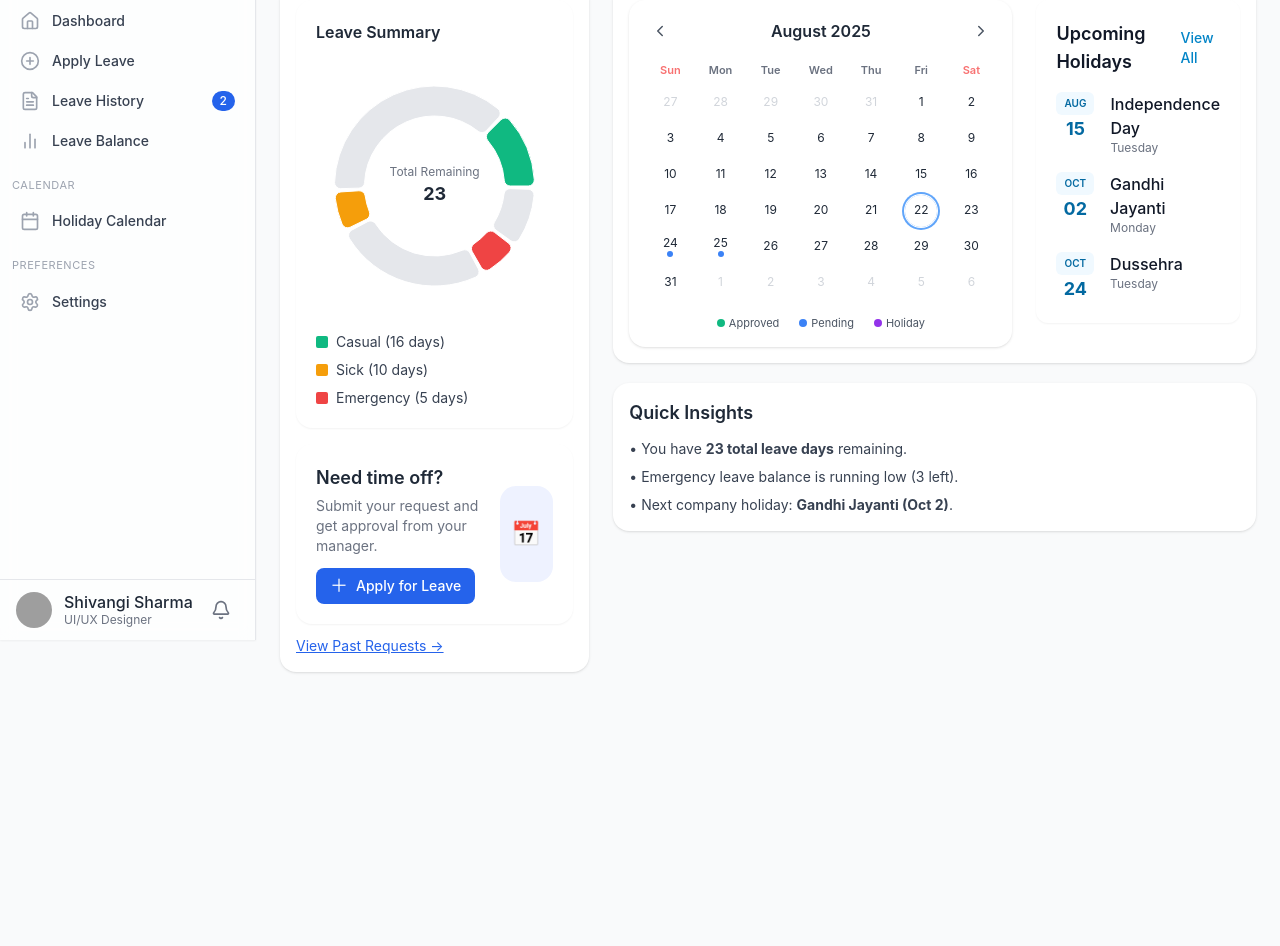
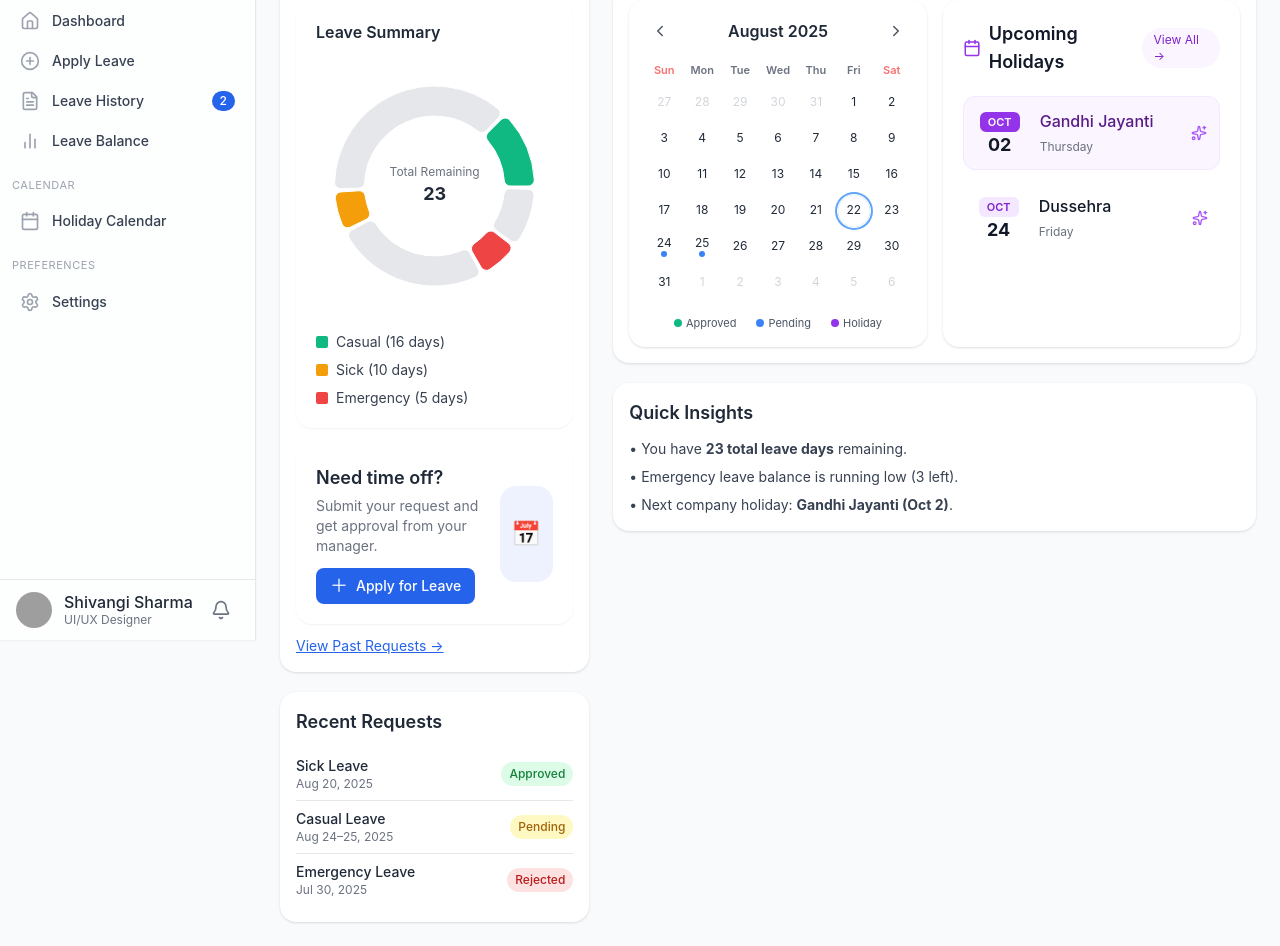
Before and after one commit to Akku-Rawat/leave-management-system, a React (Vite) app in the folder leave-management-frontend/: page /dashboard in a window 1280 px wide. Shown: the part 160-1106 px from the top of the page. Before the commit the page ends 856 px from the top, so only its background shows below. Built offline with nearby package versions, Linux system fonts and the light colour scheme; grey boxes are pictures that could not be loaded.

Commit message:
user view dashboard v1

```diff
--- a/leave-management-frontend/src/Components/CompactCalendarCard.tsx
+++ b/leave-management-frontend/src/Components/CompactCalendarCard.tsx
@@ -84,21 +84,27 @@ const SimpleCalendar: React.FC<CalendarProps> = ({ events }) => {
   };
 
   return (
-    <div className="bg-white rounded-2xl shadow p-4 flex flex-col max-w-sm">
+    <div className="bg-white rounded-2xl shadow p-4 flex flex-col w-full">
       {/* Header */}
       <div className="flex items-center justify-between mb-4">
         <button
           onClick={() =>
-            setCurrent(new Date(current.getFullYear(), current.getMonth() - 1, 1))
+            setCurrent(
+              new Date(current.getFullYear(), current.getMonth() - 1, 1)
+            )
           }
           className="p-1.5 rounded-full hover:bg-gray-100 transition"
         >
           <ChevronLeft size={18} className="text-gray-600" />
         </button>
-        <div className="text-base font-semibold text-gray-800">{monthLabel}</div>
+        <div className="text-base font-semibold text-gray-800">
+          {monthLabel}
+        </div>
         <button
           onClick={() =>
-            setCurrent(new Date(current.getFullYear(), current.getMonth() + 1, 1))
+            setCurrent(
+              new Date(current.getFullYear(), current.getMonth() + 1, 1)
+            )
           }
           className="p-1.5 rounded-full hover:bg-gray-100 transition"
         >
@@ -160,15 +166,24 @@ const SimpleCalendar: React.FC<CalendarProps> = ({ events }) => {
       {/* Legend */}
       <div className="flex justify-center gap-5 mt-4 text-[11px] text-gray-600">
         <div className="flex items-center gap-1">
-          <span className="h-2 w-2 rounded-full" style={{ backgroundColor: "#10b981" }} />
+          <span
+            className="h-2 w-2 rounded-full"
+            style={{ backgroundColor: "#10b981" }}
+          />
           <span>Approved</span>
         </div>
         <div className="flex items-center gap-1">
-          <span className="h-2 w-2 rounded-full" style={{ backgroundColor: "#3b82f6" }} />
+          <span
+            className="h-2 w-2 rounded-full"
+            style={{ backgroundColor: "#3b82f6" }}
+          />
           <span>Pending</span>
         </div>
         <div className="flex items-center gap-1">
-          <span className="h-2 w-2 rounded-full" style={{ backgroundColor: "#9333ea" }} />
+          <span
+            className="h-2 w-2 rounded-full"
+            style={{ backgroundColor: "#9333ea" }}
+          />
           <span>Holiday</span>
         </div>
       </div>
--- a/leave-management-frontend/src/Components/UpcomingHolidays.tsx
+++ b/leave-management-frontend/src/Components/UpcomingHolidays.tsx
@@ -1,70 +1,107 @@
 // src/components/UpcomingHolidays.tsx
 import React from "react";
 import { Link } from "react-router-dom";
+import { Calendar, Sparkles } from "lucide-react";
 
 export type Holiday = {
-  dateISO: string; // e.g., "2023-08-15"
-  name: string;    // e.g., "Independence Day"
-  weekday: string; // e.g., "Tuesday"
+  dateISO: string;
+  name: string;
+  weekday: string;
 };
 
-// Dummy data (you can later fetch this from an API)
 const HOLIDAYS: Holiday[] = [
   { dateISO: "2023-08-15", name: "Independence Day", weekday: "Tuesday" },
-  { dateISO: "2023-10-02", name: "Gandhi Jayanti",   weekday: "Monday" },
-  { dateISO: "2023-10-24", name: "Dussehra",         weekday: "Tuesday" },
-  { dateISO: "2023-11-12", name: "Diwali",           weekday: "Sunday"  },
+  { dateISO: "2023-10-02", name: "Gandhi Jayanti", weekday: "Monday" },
+  { dateISO: "2023-10-24", name: "Dussehra", weekday: "Tuesday" },
+  { dateISO: "2023-11-12", name: "Diwali", weekday: "Sunday" },
 ];
 
-function monthDayPill(dateISO: string) {
+function monthDay(dateISO: string) {
   const d = new Date(dateISO);
-  const month = d.toLocaleString("en-US", { month: "short" }).toUpperCase(); // AUG
-  const day = String(d.getDate()).padStart(2, "0");                           // 15
-  return { month, day };
+  return {
+    month: d.toLocaleString("en-US", { month: "short" }).toUpperCase(),
+    day: String(d.getDate()).padStart(2, "0"),
+  };
 }
 
 interface UpcomingHolidaysProps {
-  items?: Holiday[]; // ✅ allow passing holidays from outside
+  items?: Holiday[];
   className?: string;
 }
 
 const UpcomingHolidays: React.FC<UpcomingHolidaysProps> = ({ items, className }) => {
-  const source = items ?? HOLIDAYS; // ✅ use provided items OR fallback to default list
-  const top3 = source
-    .slice()
+  const source = items ?? HOLIDAYS;
+
+  // Only future holidays
+  const today = new Date();
+  const upcoming = source
+    .filter((h) => new Date(h.dateISO) >= today)
     .sort((a, b) => +new Date(a.dateISO) - +new Date(b.dateISO))
     .slice(0, 3);
 
   return (
-    <div className={`bg-white rounded-xl shadow-sm p-5 ${className || ""}`}>
-      <div className="flex items-center justify-between mb-4">
-        <h3 className="text-lg font-semibold text-gray-900">Upcoming Holidays</h3>
+    <div className={`bg-white rounded-2xl shadow p-5 ${className || ""}`}>
+      {/* Header */}
+      <div className="flex items-center justify-between mb-5">
+        <h3 className="text-lg font-semibold text-gray-900 flex items-center gap-2">
+          <Calendar className="h-5 w-5 text-purple-600" />
+          Upcoming Holidays
+        </h3>
         <Link
           to="/holidays"
-          className="text-sm font-medium text-sky-600 hover:underline"
+          className="text-xs px-3 py-1 rounded-full bg-purple-50 text-purple-700 hover:bg-purple-100 transition"
         >
-          View All
+          View All →
         </Link>
       </div>
 
-      <ul className="space-y-4">
-        {top3.map((h) => {
-          const { month, day } = monthDayPill(h.dateISO);
+      {/* List */}
+      <ul className="space-y-3">
+        {upcoming.map((h, idx) => {
+          const { month, day } = monthDay(h.dateISO);
+          const isNext = idx === 0; // highlight first
           return (
-            <li key={h.dateISO} className="flex items-start gap-4">
-              {/* Date pill */}
-              <div className="flex flex-col items-center shrink-0">
-                <span className="text-[10px] font-semibold text-sky-700 bg-sky-50 px-2 py-1 rounded-md">
-                  {month}
-                </span>
-                <span className="text-lg font-bold text-sky-700">{day}</span>
+            <li
+              key={h.dateISO}
+              className={`flex items-center justify-between p-3 rounded-xl ${
+                isNext ? "bg-purple-50 border border-purple-100" : "hover:bg-gray-50"
+              } transition`}
+            >
+              {/* Left: date + details */}
+              <div className="flex items-center gap-4">
+                {/* Date badge */}
+                <div className="flex flex-col items-center w-12 shrink-0">
+                  <span
+                    className={`text-[11px] font-semibold px-2 py-0.5 rounded-md ${
+                      isNext
+                        ? "text-white bg-purple-600"
+                        : "text-purple-700 bg-purple-100"
+                    }`}
+                  >
+                    {month}
+                  </span>
+                  <span className="text-lg font-bold text-gray-900 leading-none mt-1">
+                    {day}
+                  </span>
+                </div>
+
+                {/* Details */}
+                <div>
+                  <span
+                    className={`block font-medium ${
+                      isNext ? "text-purple-900" : "text-gray-900"
+                    }`}
+                  >
+                    {h.name}
+                  </span>
+                  <span className="text-xs text-gray-500">
+                    {h.weekday}
+                  </span>
+                </div>
               </div>
 
-              {/* Name + weekday */}
-              <div>
-                <div className="text-gray-900 font-medium">{h.name}</div>
-                <div className="text-xs text-gray-500">{h.weekday}</div>
-              </div>
+              {/* Right: Consistent icon */}
+              <Sparkles className="h-4 w-4 text-purple-500" />
             </li>
           );
         })}
--- a/leave-management-frontend/src/pages/employee/Dashboard.tsx
+++ b/leave-management-frontend/src/pages/employee/Dashboard.tsx
@@ -20,17 +20,72 @@ const Dashboard: React.FC = () => {
   const summary = [
     { category: "Casual", remaining: 12, used: 4, total: 16, color: "#10b981" },
     { category: "Sick", remaining: 8, used: 2, total: 10, color: "#f59e0b" },
-    { category: "Emergency", remaining: 3, used: 2, total: 5, color: "#ef4444" },
+    {
+      category: "Emergency",
+      remaining: 3,
+      used: 2,
+      total: 5,
+      color: "#ef4444",
+    },
   ];
 
   // Calendar events (leaves + holidays)
   const calendarEvents = [
-    { date: "2025-08-24", label: "Casual Leave (Pending)", status: "pending" as const },
-    { date: "2025-08-25", label: "Casual Leave (Pending)", status: "pending" as const },
-    { date: "2025-09-15", label: "Casual Leave (Approved)", status: "approved" as const },
-    { date: "2025-09-16", label: "Casual Leave (Approved)", status: "approved" as const },
-    { date: "2025-10-02", label: "Gandhi Jayanti (Holiday)", status: "holiday" as const },
-    { date: "2025-10-24", label: "Dussehra (Holiday)", status: "holiday" as const },
+    {
+      date: "2025-08-24",
+      label: "Casual Leave (Pending)",
+      status: "pending" as const,
+    },
+    {
+      date: "2025-08-25",
+      label: "Casual Leave (Pending)",
+      status: "pending" as const,
+    },
+    {
+      date: "2025-09-15",
+      label: "Casual Leave (Approved)",
+      status: "approved" as const,
+    },
+    {
+      date: "2025-09-16",
+      label: "Casual Leave (Approved)",
+      status: "approved" as const,
+    },
+    {
+      date: "2025-10-02",
+      label: "Gandhi Jayanti (Holiday)",
+      status: "holiday" as const,
+    },
+    {
+      date: "2025-10-24",
+      label: "Dussehra (Holiday)",
+      status: "holiday" as const,
+    },
+  ];
+
+  // Extract only holidays for UpcomingHolidays
+  const upcomingHolidays = calendarEvents
+    .filter((e) => e.status === "holiday")
+    .map((e) => {
+      const date = new Date(e.date);
+      return {
+        dateISO: e.date,
+        name: e.label.replace(" (Holiday)", ""),
+        weekday: date.toLocaleDateString("en-US", { weekday: "long" }),
+        flag: "🎉", // you can enhance this: maybe map specific holidays to icons/flags
+      };
+    });
+
+  // Recent leave requests (sample data)
+  const recentRequests = [
+    { id: 1, type: "Sick Leave", date: "Aug 20, 2025", status: "Approved" },
+    { id: 2, type: "Casual Leave", date: "Aug 24–25, 2025", status: "Pending" },
+    {
+      id: 3,
+      type: "Emergency Leave",
+      date: "Jul 30, 2025",
+      status: "Rejected",
+    },
   ];
 
   return (
@@ -43,8 +98,9 @@ const Dashboard: React.FC = () => {
       </div>
 
       <div className="grid grid-cols-1 lg:grid-cols-3 gap-6 mt-6">
-        {/* Left Column: Leave Overview */}
+        {/* Left Column: Leave Overview + Recent Requests */}
         <div className="space-y-5">
+          {/* Leave Summary */}
           <div className="bg-white rounded-2xl shadow p-4 space-y-4">
             <LeaveSummaryChart data={summary} />
 
@@ -58,27 +114,64 @@ const Dashboard: React.FC = () => {
               </button>
             </div>
           </div>
+
+          {/* Recent Requests */}
+          <div className="bg-white rounded-2xl shadow p-4">
+            <h3 className="text-lg font-semibold mb-3">Recent Requests</h3>
+            <ul className="divide-y divide-gray-200 text-sm">
+              {recentRequests.map((req) => (
+                <li
+                  key={req.id}
+                  className="py-2 flex justify-between items-center"
+                >
+                  <div>
+                    <p className="font-medium text-gray-800">{req.type}</p>
+                    <p className="text-xs text-gray-500">{req.date}</p>
+                  </div>
+                  <span
+                    className={`px-2 py-1 rounded-full text-xs font-medium
+                      ${
+                        req.status === "Approved"
+                          ? "bg-green-100 text-green-700"
+                          : req.status === "Pending"
+                          ? "bg-yellow-100 text-yellow-700"
+                          : "bg-red-100 text-red-700"
+                      }`}
+                  >
+                    {req.status}
+                  </span>
+                </li>
+              ))}
+            </ul>
+          </div>
         </div>
 
         {/* Right Column: Calendar + Holidays + Insights */}
         <div className="lg:col-span-2 space-y-5">
           {/* Combined Calendar + Holidays Card */}
-          <div className="bg-white rounded-2xl shadow p-4 flex flex-col lg:flex-row gap-6">
-            <div className="flex-1">
+          <div className="bg-white rounded-2xl shadow p-4 flex flex-col lg:flex-row items-stretch gap-4">
+            {/* Calendar (left side) */}
+            <div className="flex-1 flex">
               <CompactCalendarCard events={calendarEvents} />
             </div>
-            <div className="w-full lg:w-1/3">
-              <UpcomingHolidays />
+
+            {/* Upcoming Holidays (right side, equal height & width) */}
+            <div className="flex-1 flex">
+              <UpcomingHolidays items={upcomingHolidays} className="w-full" />
             </div>
           </div>
 
-          {/* Quick Insights / Notifications */}
+          {/* Quick Insights */}
           <div className="bg-white rounded-2xl shadow p-4">
             <h3 className="text-lg font-semibold mb-3">Quick Insights</h3>
             <ul className="space-y-2 text-sm text-gray-700">
-              <li>• You have <strong>23 total leave days</strong> remaining.</li>
+              <li>
+                • You have <strong>23 total leave days</strong> remaining.
+              </li>
               <li>• Emergency leave balance is running low (3 left).</li>
-              <li>• Next company holiday: <strong>Gandhi Jayanti (Oct 2)</strong>.</li>
+              <li>
+                • Next company holiday: <strong>Gandhi Jayanti (Oct 2)</strong>.
+              </li>
             </ul>
           </div>
         </div>
```
